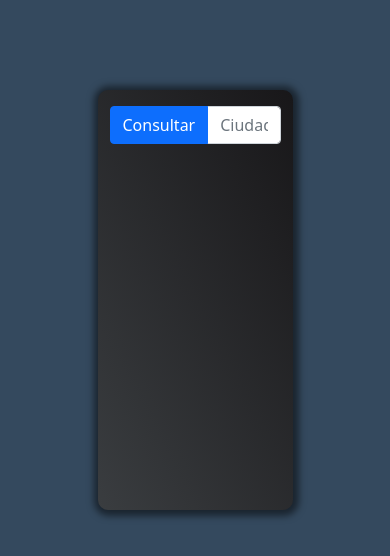
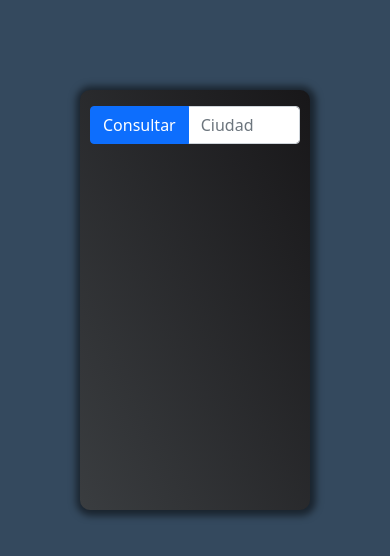
Before and after one commit to LuisLunaV/ApiClima, a plain HTML site: page index.html in a window 390 px wide. Drawn offline with nearby package versions, Linux system fonts and the light colour scheme.

Commit message:
Se aplicaron media query

```diff
--- a/docs/styles.css
+++ b/docs/styles.css
@@ -3,6 +3,7 @@ body{
     height: 600px;
     background-color: #34495e;
     display: flex;
+    flex-direction: column;
     justify-content: center;
 
 
@@ -11,7 +12,7 @@ body{
 p{
     margin: 0px;
 }
-.container{
+.containe{
     background: linear-gradient(62deg, #3a3d40 0%, #181719 100%);
     align-self: center;
     border-radius: 10px;
@@ -26,10 +27,11 @@ p{
 
 }
 
-.container .text-box{
+.containe .text-box{
    margin-top: 16px;
+   padding: 0px 10px 0px 10px;
 }
-.container .cont-list{
+.containe .cont-list{
     margin-top: 10px;
     text-align: center;
     align-self: center;
@@ -42,7 +44,7 @@ p{
 
 
 }
-.container .cont-list ul{
+.containe .cont-list ul{
     color: white;
 margin-right: 30px;
     list-style: none;
@@ -51,13 +53,15 @@ margin-right: 30px;
 
 }
 
-@media screen and (max-width:320px) {
 
-    .container{
 
-        height: 320px;
+@media screen and (max-width:800px) {
+
+    .containe{
+
+        height: 420px;
         max-height:500px;
-        width: 100%;
+        width: 35%;
 
 
 
@@ -67,29 +71,14 @@ margin-right: 30px;
 
 @media screen and (max-width:400px) {
 
-    .container{
-
+    .containe{
         margin:0;
-        height: 420px;
+        height:420px;
         max-height:500px;
-        width: 200px;
+        width: 230px;
 
 
 
     }
 
 }
-
-@media screen and (max-width:800px) {
-
-    .container{
-
-        height: 420px;
-        max-height:500px;
-        width: 50%;
-
-
-
-    }
-
-}
--- a/index.html
+++ b/index.html
@@ -14,7 +14,7 @@
     <title>Clima</title>
   </head>
   <body>
-    <div class="container">
+    <div class="containe">
       <div class="input-group mb-3 text-box">
         <button class="btn btn-primary" type="button" id="button-addon1">
           Consultar
--- a/styles.css
+++ b/styles.css
@@ -3,6 +3,7 @@ body{
     height: 600px;
     background-color: #34495e;
     display: flex;
+    flex-direction: column;
     justify-content: center;
 
 
@@ -11,7 +12,7 @@ body{
 p{
     margin: 0px;
 }
-.container{
+.containe{
     background: linear-gradient(62deg, #3a3d40 0%, #181719 100%);
     align-self: center;
     border-radius: 10px;
@@ -26,10 +27,11 @@ p{
 
 }
 
-.container .text-box{
+.containe .text-box{
    margin-top: 16px;
+   padding: 0px 10px 0px 10px;
 }
-.container .cont-list{
+.containe .cont-list{
     margin-top: 10px;
     text-align: center;
     align-self: center;
@@ -42,7 +44,7 @@ p{
 
 
 }
-.container .cont-list ul{
+.containe .cont-list ul{
     color: white;
 margin-right: 30px;
     list-style: none;
@@ -51,13 +53,15 @@ margin-right: 30px;
 
 }
 
-@media screen and (max-width:320px) {
 
-    .container{
 
-        height: 320px;
+@media screen and (max-width:800px) {
+
+    .containe{
+
+        height: 420px;
         max-height:500px;
-        width: 100%;
+        width: 35%;
 
 
 
@@ -67,29 +71,14 @@ margin-right: 30px;
 
 @media screen and (max-width:400px) {
 
-    .container{
-
+    .containe{
         margin:0;
-        height: 420px;
+        height:420px;
         max-height:500px;
-        width: 200px;
+        width: 230px;
 
 
 
     }
 
 }
-
-@media screen and (max-width:800px) {
-
-    .container{
-
-        height: 420px;
-        max-height:500px;
-        width: 50%;
-
-
-
-    }
-
-}
```
Also changed, not shown: docs/index.html (+1 -1 lines).
